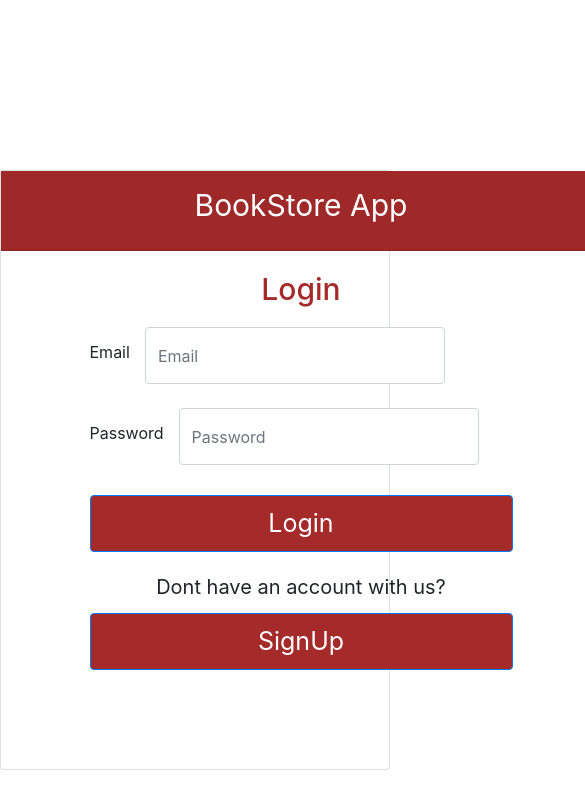
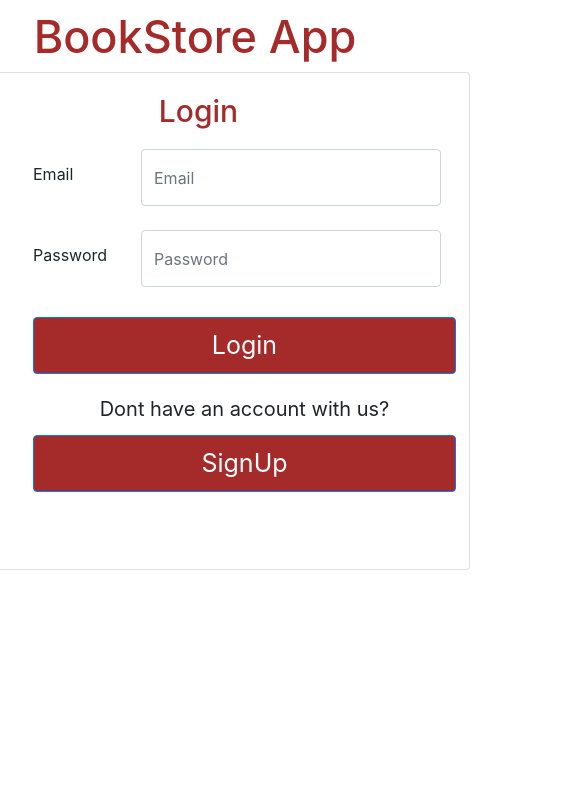
Before and after one commit to vidyadhar1997/BookStoreProject, a React app: page /login in a window 390 px wide. Shown: the top 806 px of the page, 585 px wide, since content can reach past the window. Built offline with nearby package versions, Linux system fonts and the light colour scheme; the HTML template or start-up script is replaced by a standard one.

Commit message:
[vidyadhar hudge]Add:responsive for login page

```diff
--- a/src/pages/Login/Login.jsx
+++ b/src/pages/Login/Login.jsx
@@ -59,12 +59,10 @@ export default function Login() {
 
     return (
         <div className="HomeContainer">
-            <Card className="card">
-                <div className="header">
-                    <Card.Header>
-                        BookStore App
-                </Card.Header>
-                </div>
+             <h4 className="header">
+                BookStore App
+                </h4>
+            <Card >
                 <Card.Body>
                 <Form noValidate validated={validated} onSubmit={handleSubmit}>
                     <h4 className="heading">Login</h4>
--- a/src/pages/Login/Login.scss
+++ b/src/pages/Login/Login.scss
@@ -1,6 +1,6 @@
 .card{
-   // width: 0px;
-    height: 600px;
+    width: 550px;
+    height: 498px;
     flex-direction: column;
     align-items: center;
     flex-wrap: wrap;
@@ -18,11 +18,10 @@
 .col {
     display: flex;
     justify-content: flex-end;
-    flex-direction: column;
+    /* flex-direction: column; */
     flex-basis: 0;
     flex-grow: 1;
     max-width: 100%;
-    //height: 90x;
 }
 .lables{
     display: flex;
@@ -37,8 +36,8 @@
     display: flex;
     justify-content: center;
     align-items: center;
-    flex-direction: row;
-    margin-top: 170px;
+    flex-direction: column;
+    margin-top: 88px;
 }
 .card-header{
     width: 600px;
@@ -60,8 +59,12 @@
     display: flex;
     flex-direction: column;
 }
+// .header{
+//     background-color: brown;
+// }
 .header{
-    background-color: brown;
+    font-size: 45px;
+    color: brown;
 }
 button.btn.btn-primary{
     width: 423px;
@@ -79,3 +82,31 @@ button.btn.btn-primary{
     display: flex;
     align-items: center;
 }
+
+// @media screen and (max-width: 480px) {
+//     .card-body{
+//         margin-left: 70px;
+
+//     }
+//     .HomeContainer{
+//         margin-top: 10px;
+//     }
+
+//   }
+
+  @media screen and (max-width: 480px) {
+    .card-body{
+        margin-right: 20px;
+
+    }
+    .HomeContainer{
+        margin-top: 10px;
+    }
+
+.InputFieldss {
+    display: flex;
+    flex-direction: column;
+    padding-left: 92px;
+}
+
+  }
--- a/src/pages/Registration/Registration.jsx
+++ b/src/pages/Registration/Registration.jsx
@@ -88,12 +88,10 @@ export default function Registration() {
 
     return (
         <div className="HomeContainers">
+            <h4 className="header">
+                BookStore App
+                </h4>
             <Card className="cards">
-                <div className="headers">
-                    <Card.Header>
-                        BookStore App
-            </Card.Header>
-                </div>
                 <Card.Body>
                 <Form noValidate validated={validated} onSubmit={handleSubmit}>
                 <h4 className="heading">Registration</h4>
@@ -101,7 +99,7 @@ export default function Registration() {
                         <div className="FullNameInputs">
                             <Form.Label >
                                 Full Name
-                     </Form.Label>
+                         </Form.Label>
                             <Col>
                                 <Form.Control variant="outlined" type="Full Name" required className="inputField" onChange={NameHandler} placeholder="Full Name" />
                                 <Form.Control.Feedback type="invalid">
--- a/src/pages/Registration/Registration.scss
+++ b/src/pages/Registration/Registration.scss
@@ -1,6 +1,6 @@
 .cards{
-    width: 600px;
-    height: 700px;
+    width: 580px;
+    height: 580px;
     flex-direction: column;
     align-items: center;
     flex-wrap: wrap;
@@ -14,8 +14,12 @@
     display: flex;
     justify-content: center;
     align-items: center;
-    flex-direction: row;
-    margin-top: 120px;
+    flex-direction: column;
+    margin-top: 50px;
+}
+.header{
+    font-size:45px;
+    color: brown;
 }
 .card-header{
     width: 600px;
@@ -48,7 +52,6 @@ button.btn.btn-primary{
 .col {
     display: flex;
     justify-content: flex-end;
-    flex-direction: column;
     flex-basis: 0;
     flex-grow: 1;
     max-width: 100%;
```
